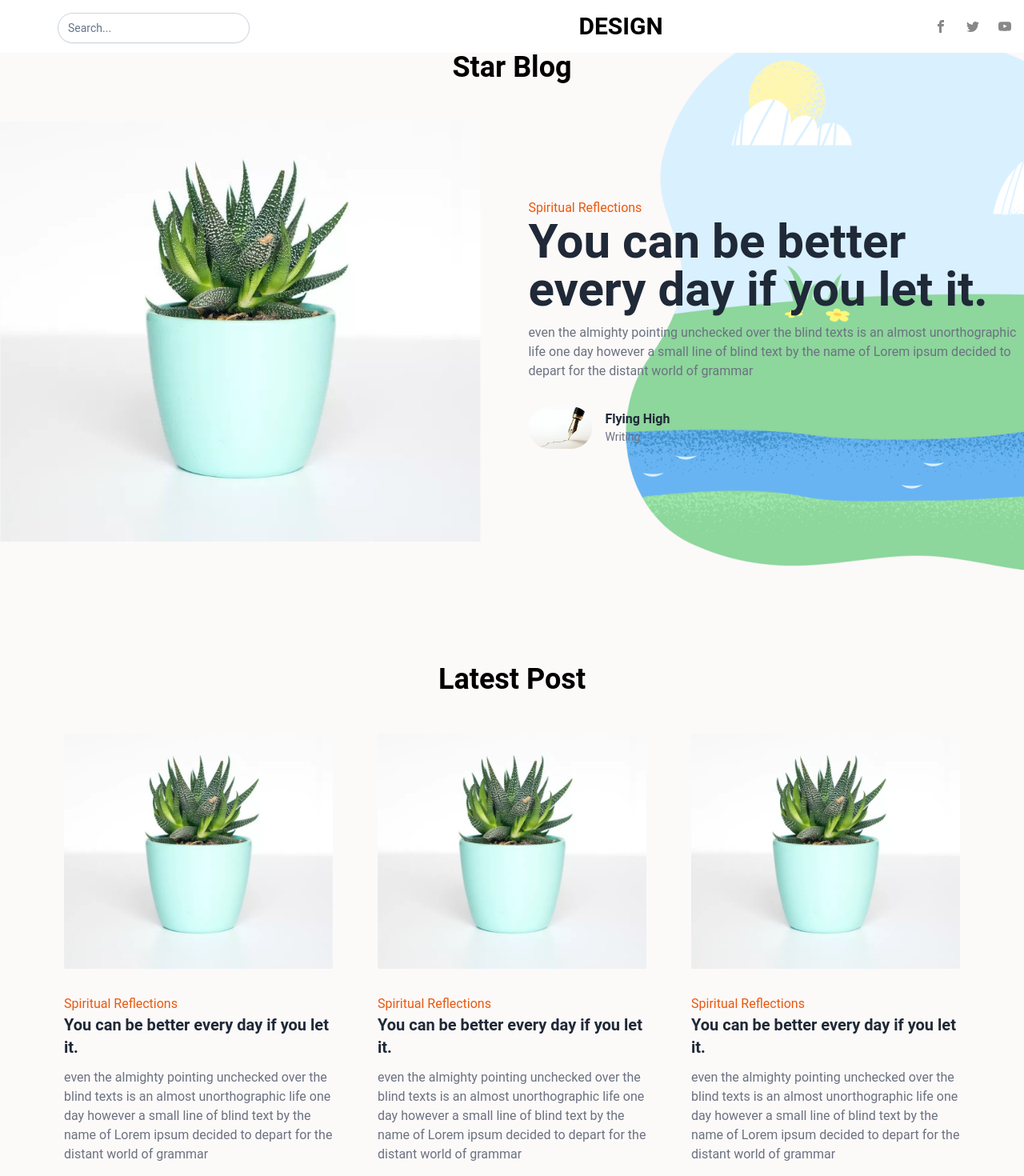
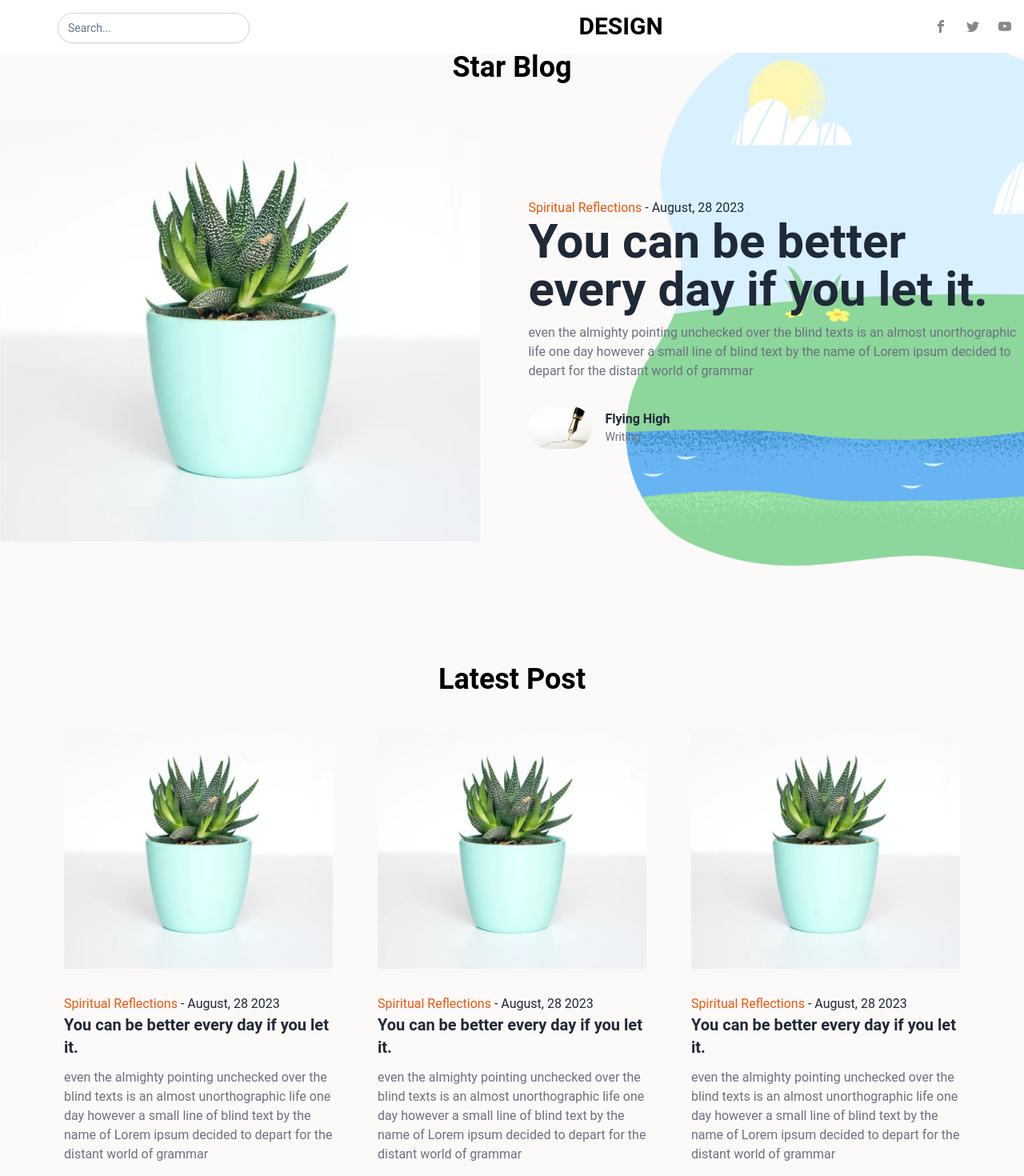
Before and after one commit to iSantanaaH/blog-star-guide, a Next.js app in the folder front-end_next/: page / in a window 1280 px wide. Shown: the top 1470 px of the page at 80% size. Built offline with nearby package versions, Linux system fonts and the light colour scheme.

Commit message:
add paragraph content date

```diff
--- a/front-end_next/app/Components/MostPopular/sectionMostPopular.tsx
+++ b/front-end_next/app/Components/MostPopular/sectionMostPopular.tsx
@@ -43,6 +43,9 @@ const SlideListMostPopular = () => {
             Spiritual Reflections
           </span>
         </Link>
+        <Link href={'/'}>
+          <span className='text-gray-800 hover:text-gray-600'> - August, 28 2023 </span>
+        </Link>
       </div>
       <div className="title">
         <Link href={"/"}>
--- a/front-end_next/app/Components/Section1/sectionIntroBlogSlide.tsx
+++ b/front-end_next/app/Components/Section1/sectionIntroBlogSlide.tsx
@@ -60,6 +60,9 @@ const Slide = () => {
                     <Link href={'/'}>
                         <span className='text-orange-600 hover:text-orange-800'>Spiritual Reflections</span>
                     </Link>
+                    <Link href={'/'}>
+                        <span className='text-gray-800 hover:text-gray-600'> - August, 28 2023 </span>
+                    </Link>
                 </div>
                 <div className='title'>
                     <Link href={'/'}>
--- a/front-end_next/app/Components/Section2/sectionPosts.tsx
+++ b/front-end_next/app/Components/Section2/sectionPosts.tsx
@@ -46,6 +46,9 @@ const latestPost = () => {
             Spiritual Reflections
           </span>
         </Link>
+        <Link href={'/'}>
+          <span className='text-gray-800 hover:text-gray-600'> - August, 28 2023 </span>
+        </Link>
       </div>
       <div className="title">
         <Link href={"/"}>
--- a/front-end_next/app/Components/SectionOthersPosts/otherPosts.tsx
+++ b/front-end_next/app/Components/SectionOthersPosts/othersPosts.tsx
@@ -1,6 +1,34 @@
 import Link from "next/link"
 import Image from "next/image"
 import Author from "../Child/author"
+
+const OtherPosts = () => {
+    return (
+        <section className="container mx-auto md:px-20 py-16">
+            <div className="grid lg:grid-cols-2">
+                <div className="item">
+                    <h1 className="font-bold text-4xl py-12 text-center">Others Posts</h1>
+                    <div className="flex flex-col gap-6">
+                        {Posts()}
+                        {Posts()}
+                        {Posts()}
+                        {Posts()}
+                    </div>
+                </div>
+                <div className="item">
+                    <h1 className="font-bold text-4xl py-12 text-center">Travel</h1>
+                    <div className="flex flex-col gap-6">
+                        {Posts()}
+                        {Posts()}
+                        {Posts()}
+                        {Posts()}
+                    </div>
+                </div>
+            </div>
+        </section>
+    )
+}
+export default OtherPosts;
 
 const Posts = () => {
     return (
@@ -23,6 +51,9 @@ const Posts = () => {
                             Spiritual Reflections
                         </span>
                     </Link>
+                    <Link href={'/'}>
+                        <span className='text-gray-800 hover:text-gray-600'> - August, 28 2023 </span>
+                    </Link>
                 </div>
                 <div className="title">
                     <Link href={"/"}>
@@ -38,33 +69,3 @@ const Posts = () => {
         </div>
     )
 }
-
-
-const OtherPosts = () => {
-    return (
-        <section className="container mx-auto md:px-20 py-16">
-            <div className="grid lg:grid-cols-2">
-                <div className="item">
-                    <h1 className="font-bold text-4xl py-12 text-center">Others Posts</h1>
-                    <div className="flex flex-col gap-6">
-                        {Posts()}
-                        {Posts()}
-                        {Posts()}
-                        {Posts()}
-                    </div>
-                </div>
-                <div className="item">
-                <h1 className="font-bold text-4xl py-12 text-center">Travel</h1>
-                    <div className="flex flex-col gap-6">
-                        {Posts()}
-                        {Posts()}
-                        {Posts()}
-                        {Posts()}
-                    </div>
-                </div>
-            </div>
-        </section>
-    )
-}
-
-export default OtherPosts;
--- a/front-end_next/app/page.tsx
+++ b/front-end_next/app/page.tsx
@@ -2,7 +2,7 @@ import Format from '@/layout/format';
 import Section1 from './Components/Section1/sectionIntroBlogSlide';
 import SectionPosts from './Components/Section2/sectionPosts';
 import MostPopular from './Components/MostPopular/sectionMostPopular';
-import OtherPosts from './Components/SectionOthersPosts/otherPosts';
+import OtherPosts from './Components/SectionOthersPosts/othersPosts';
 
 
 export default function Home() {
```
